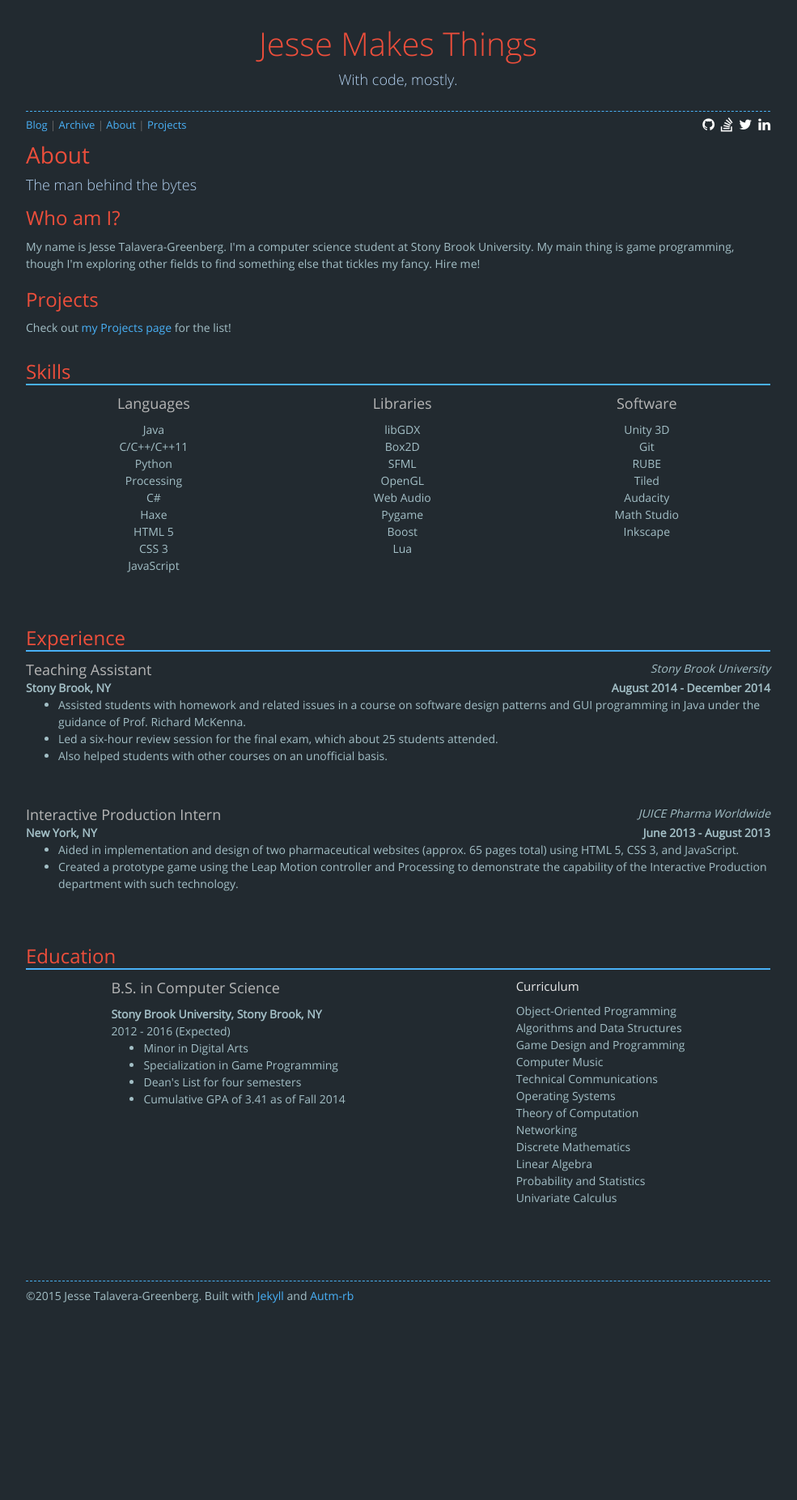
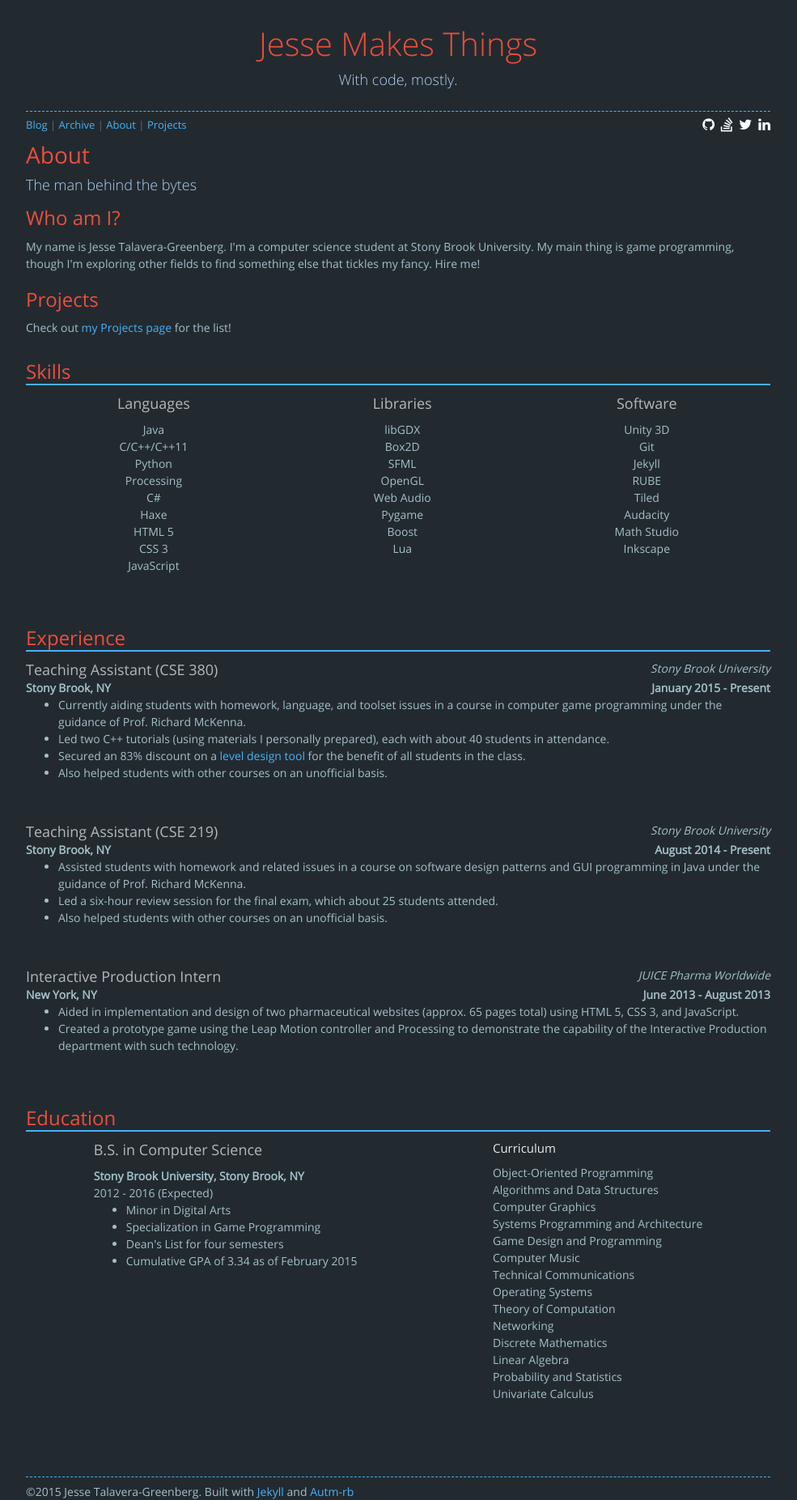
Before and after one commit to JesseTG/jessetg.github.io, a Jekyll site: the page built from about.html, in a window 1280 px wide. Shown: the whole page at 81% size, without its empty margins (148-1133 px from the left). Built offline with Jekyll 4.4.1, drawn with Linux system fonts in a browser that asks for light colours; nearby versions of some CDN libraries; comment, search, counter and statistics services are not loaded; before the commit the page ends 1611 px from its top, so only the background shows below that.

Commit message:
Updated the About page

```diff
--- a/_data/resume.json
+++ b/_data/resume.json
@@ -1,4 +1,61 @@
 {
+    "education": [
+        {
+            "completed": false,
+            "curriculum": [
+                "Object-Oriented Programming",
+                "Algorithms and Data Structures",
+                "Computer Graphics",
+                "Systems Programming and Architecture",
+                "Game Design and Programming",
+                "Computer Music",
+                "Technical Communications",
+                "Operating Systems",
+                "Theory of Computation",
+                "Networking",
+                "Discrete Mathematics",
+                "Linear Algebra",
+                "Probability and Statistics",
+                "Univariate Calculus"
+            ],
+            "degree": "B.S.",
+            "end": "2016",
+            "location": "Stony Brook, NY",
+            "major": "Computer Science",
+            "notes": [
+                "Minor in Digital Arts",
+                "Specialization in Game Programming",
+                "Dean's List for four semesters",
+                "Cumulative GPA of 3.34 as of February 2015"
+            ],
+            "school": "Stony Brook University",
+            "start": "2012"
+        }
+    ],
+    "experience": [
+        {
+            "description": "experience/ta-cse380.html",
+            "location": "Stony Brook, NY",
+            "organization": "Stony Brook University",
+            "start": "2015-01-01",
+            "title": "Teaching Assistant (CSE 380)"
+        },
+        {
+            "description": "experience/ta-cse219.html",
+            "location": "Stony Brook, NY",
+            "organization": "Stony Brook University",
+            "start": "2014-08-01",
+            "title": "Teaching Assistant (CSE 219)"
+        },
+        {
+            "description": "experience/juice.html",
+            "end": "2013-08-01",
+            "location": "New York, NY",
+            "organization": "JUICE Pharma Worldwide",
+            "start": "2013-06-01",
+            "title": "Interactive Production Intern"
+        }
+    ],
     "languages": [
         "Java",
         "C/C++/C++11",
@@ -23,54 +80,11 @@
     "software": [
         "Unity 3D",
         "Git",
+        "Jekyll",
         "RUBE",
         "Tiled",
         "Audacity",
         "Math Studio",
         "Inkscape"
-    ],
-    "experience": [{
-        "organization": "Stony Brook University",
-        "title": "Teaching Assistant",
-        "location": "Stony Brook, NY",
-        "start": "2014-08-01",
-        "end": "2014-12-01",
-        "description": "experience/ta-cse219.html"
-    }, {
-        "organization": "JUICE Pharma Worldwide",
-        "title": "Interactive Production Intern",
-        "location": "New York, NY",
-        "start": "2013-06-01",
-        "end": "2013-08-01",
-        "description": "experience/juice.html"
-    }],
-    "education": [{
-        "degree": "B.S.",
-        "major" : "Computer Science",
-        "school": "Stony Brook University",
-        "location": "Stony Brook, NY",
-        "notes": [
-            "Minor in Digital Arts",
-            "Specialization in Game Programming",
-            "Dean's List for four semesters",
-            "Cumulative GPA of 3.41 as of Fall 2014"
-        ],
-        "start": "2012",
-        "end": "2016",
-        "completed" : false,
-        "curriculum": [
-            "Object-Oriented Programming",
-            "Algorithms and Data Structures",
-            "Game Design and Programming",
-            "Computer Music",
-            "Technical Communications",
-            "Operating Systems",
-            "Theory of Computation",
-            "Networking",
-            "Discrete Mathematics",
-            "Linear Algebra",
-            "Probability and Statistics",
-            "Univariate Calculus"
-        ]
-    }]
+    ]
 }
--- /dev/null
+++ b/_includes/experience/ta-cse380.html
@@ -0,0 +1,6 @@
+<ul>
+    <li>Currently aiding students with homework, language, and toolset issues in a course in computer game programming under the guidance of Prof. Richard McKenna.</li>
+    <li>Led two C++ tutorials (using materials I personally prepared), each with about 40 students in attendance.</li>
+    <li>Secured an 83% discount on a <a href="https://www.iforce2d.net/rube/" rel="external">level design tool</a> for the benefit of all students in the class.</li>
+    <li>Also helped students with other courses on an unofficial basis.</li>
+</ul>
--- a/about.html
+++ b/about.html
@@ -55,7 +55,7 @@ Skills</h2>
         <span class="organization">{{ work.organization }}</span>
         <br/>
         <span class="location">{{ work.location }}</span>
-        <span class="duration">{{ work.start | date: page.work_date }} - {{ work.end | date: page.work_date }}</span>
+        <span class="duration">{{ work.start | date: page.work_date }} - {% if work.end %}{{ work.end | date: page.work_date }}{% else %}Present{% endif %}</span>
         <div class="accomplishments">
             {% include {{ work.description }} %}
         </div>
```
